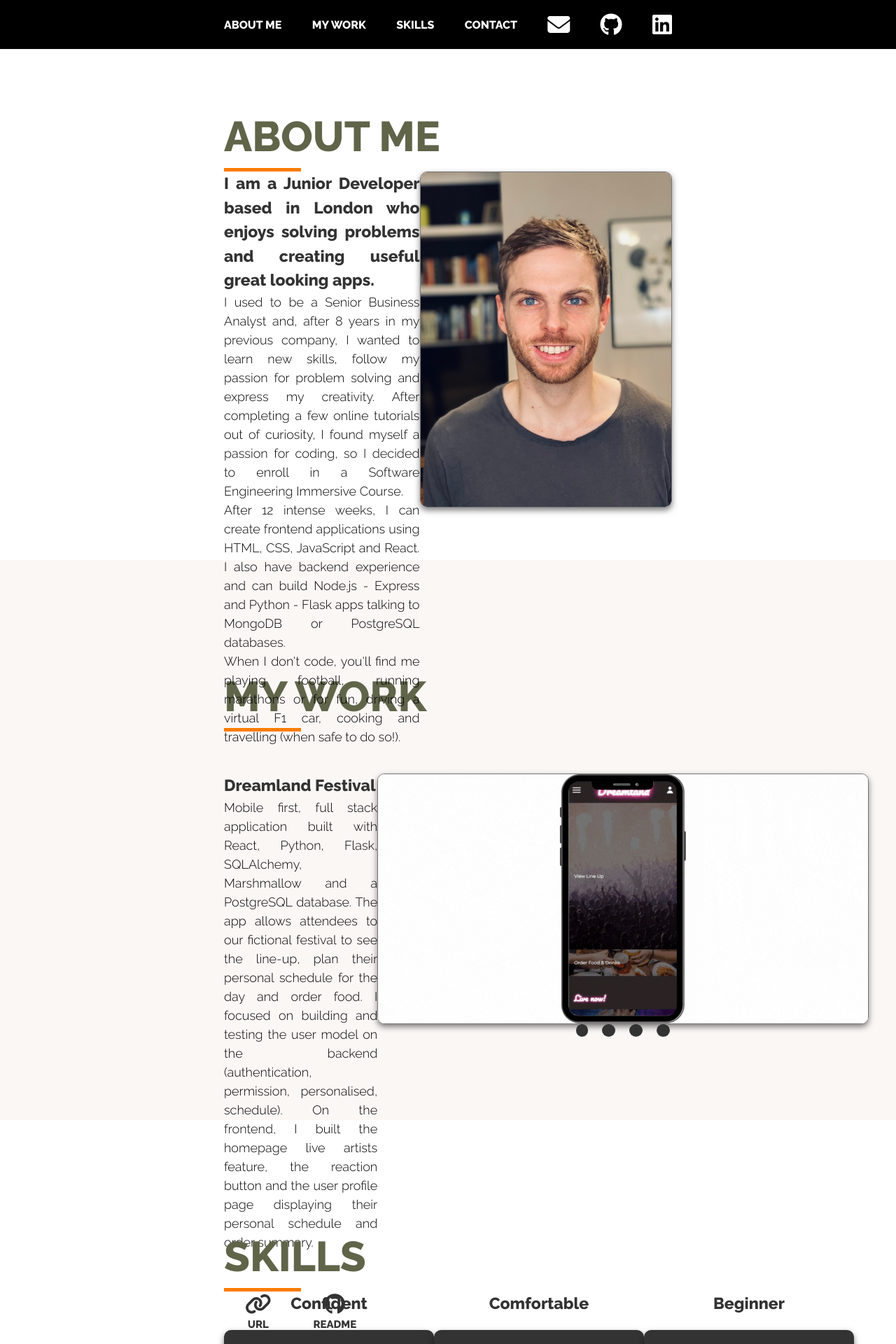
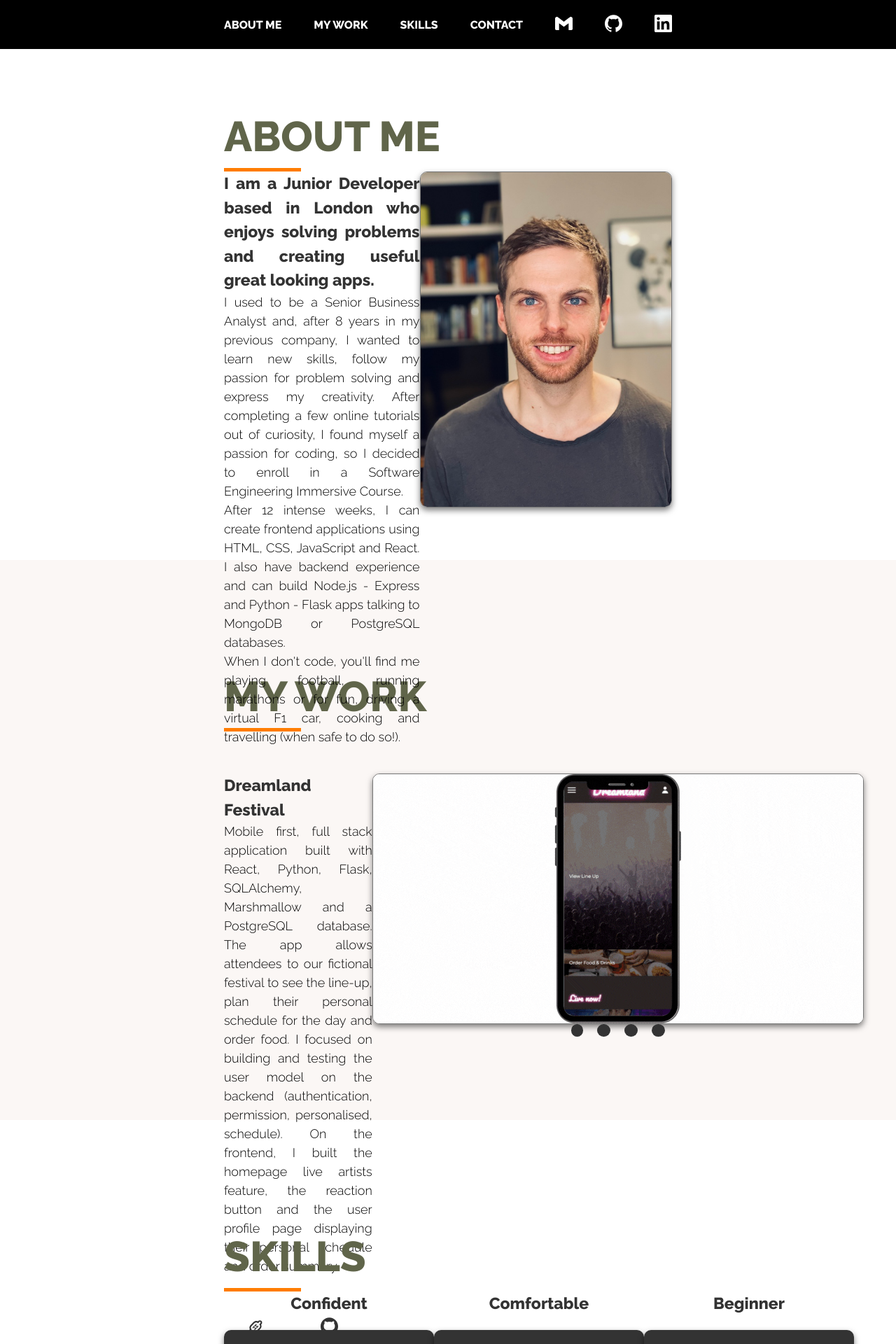
Before and after one commit to fdepasse/portfolio, a React (Create React App) app: page / in a window 1280 px wide. Shown: the top 1920 px of the page at 70% size. Built offline with nearby package versions, Linux system fonts and the light colour scheme.

Commit message:
animations

```diff
--- a/public/index.html
+++ b/public/index.html
@@ -8,7 +8,6 @@
     <link rel="preconnect" href="https://fonts.gstatic.com">
     <link href="https://fonts.googleapis.com/css2?family=Raleway:wght@100;200;300;800&display=swap" rel="stylesheet">
     <link rel="stylesheet" href="https://cdn.jsdelivr.net/gh/devicons/devicon@v2.10.1/devicon.min.css">
-    <script src="https://use.fontawesome.com/a1149dc97b.js"></script>
     <title>Fabien Depasse's Portfolio</title>
   </head>
   <body>
--- a/src/components/contact/SocialMedia.js
+++ b/src/components/contact/SocialMedia.js
@@ -1,14 +1,16 @@
 import React from 'react'
+import { SiGithub, SiLinkedin } from 'react-icons/si'
+
 
 function SocialMedia() {
-  return <div id='contact-links'role='navigation' aria-label='social media links'>
+  return <div id='contact-links' role='navigation' aria-label='social media links'>
     <h3 className='heading'>You can also find me on</h3>
     <nav >
       <a href='https://github.com/fdepasse' target='blank' aria-label='link to github profile'>
-              <i className='fa fa-github fa-5x' aria-hidden='true'></i>
+        <SiGithub />
       </a>
       <a href='https://www.linkedin.com/in/depassefabien/' target='blank' aria-label='link to linkedin profile'>
-              <i className='fa fa-linkedin-square fa-5x' aria-hidden='true'></i>
+        <SiLinkedin />
       </a>
     </nav>
   </div>
--- a/src/components/my-work/ProjectLinks.js
+++ b/src/components/my-work/ProjectLinks.js
@@ -1,16 +1,19 @@
 import React from 'react'
+import { SiGithub } from 'react-icons/si'
+import { TiLinkOutline } from 'react-icons/ti'
+
 
 function ProjectLinks({ project }) {
   return <nav>
     <a href={project.url} target='blank'>
       <figure>
-        <i className='fa fa-link fa-2x' aria-label='link to project'></i>
+        <TiLinkOutline />
         <figcaption>URL</figcaption>
       </figure>
     </a>
     <a href={project.github} target='blank'>
       <figure>
-        <i className='fa fa-github fa-2x' aria-label='link to github'></i>
+        <SiGithub />
         <figcaption>README</figcaption>
       </figure>
     </a>
--- a/src/components/navbar/NavBar.js
+++ b/src/components/navbar/NavBar.js
@@ -1,4 +1,5 @@
 import React from 'react'
+import { SiGithub, SiGmail, SiLinkedin } from 'react-icons/si'
 
 
 function NavBar() {
@@ -10,13 +11,13 @@ function NavBar() {
       <a href='#skills'>SKILLS</a>
       <a href='#contact'>CONTACT</a>
       <a href='mailto:depasse.fabien@gmail.com' aria-label='link to send an email'>
-        <i className='fa fa-envelope fa-2x' aria-hidden='true'></i>
+        <SiGmail className='icon'/>
       </a>
       <a href='https://github.com/fdepasse' target='blank' aria-label='link to github profile'>
-        <i className='fa fa-github fa-2x' aria-hidden='true'></i>
+        <SiGithub className='icon'/>
       </a>
       <a href='https://www.linkedin.com/in/depassefabien/' target='blank' aria-label='link to linkedin profile'>
-        <i className='fa fa-linkedin-square fa-2x' aria-hidden='true'></i>
+        <SiLinkedin className='icon'/>
       </a>
     </nav>
   </header>
--- a/src/style/contact.scss
+++ b/src/style/contact.scss
@@ -84,6 +84,7 @@
       a {
         color: $dark-grey;
         padding: 0 30px;
+        font-size:50px;
         transition: 0.3s;
         &:hover {
           color: $orange;
--- a/src/style/my-work.scss
+++ b/src/style/my-work.scss
@@ -21,6 +21,8 @@
 
       a {
         color: $dark-grey;
+        padding: 0 30px;
+        font-size: 25px;
         text-align: center;
         text-decoration: none;
         transition: 0.3s;
@@ -34,8 +36,6 @@
         @extend %bold-font;
         justify-content: center;
         align-items: center;
-        padding: 0 30px;
-        font-size: 15px;
 
         figcaption {
           padding-top: 5px;
--- a/src/style/navbar.scss
+++ b/src/style/navbar.scss
@@ -12,8 +12,12 @@ header {
   animation: header-appear 1.2s ease;
 
   @keyframes header-appear {
-    0% {height: 0px}
-    100% {height: 70px}
+    0% {
+      height: 0px;
+    }
+    100% {
+      height: 70px;
+    }
   }
 }
 
@@ -34,9 +38,17 @@ header {
       color: $orange;
     }
 
+    .icon {
+      font-size: 25px;
+    }
+
     @keyframes nav-appear {
-      0% {color: transparent}
-      100% {color: white}
+      0% {
+        color: transparent;
+      }
+      100% {
+        color: white;
+      }
     }
   }
 }
```
Lines whose indentation alone changed are shown as unchanged.
